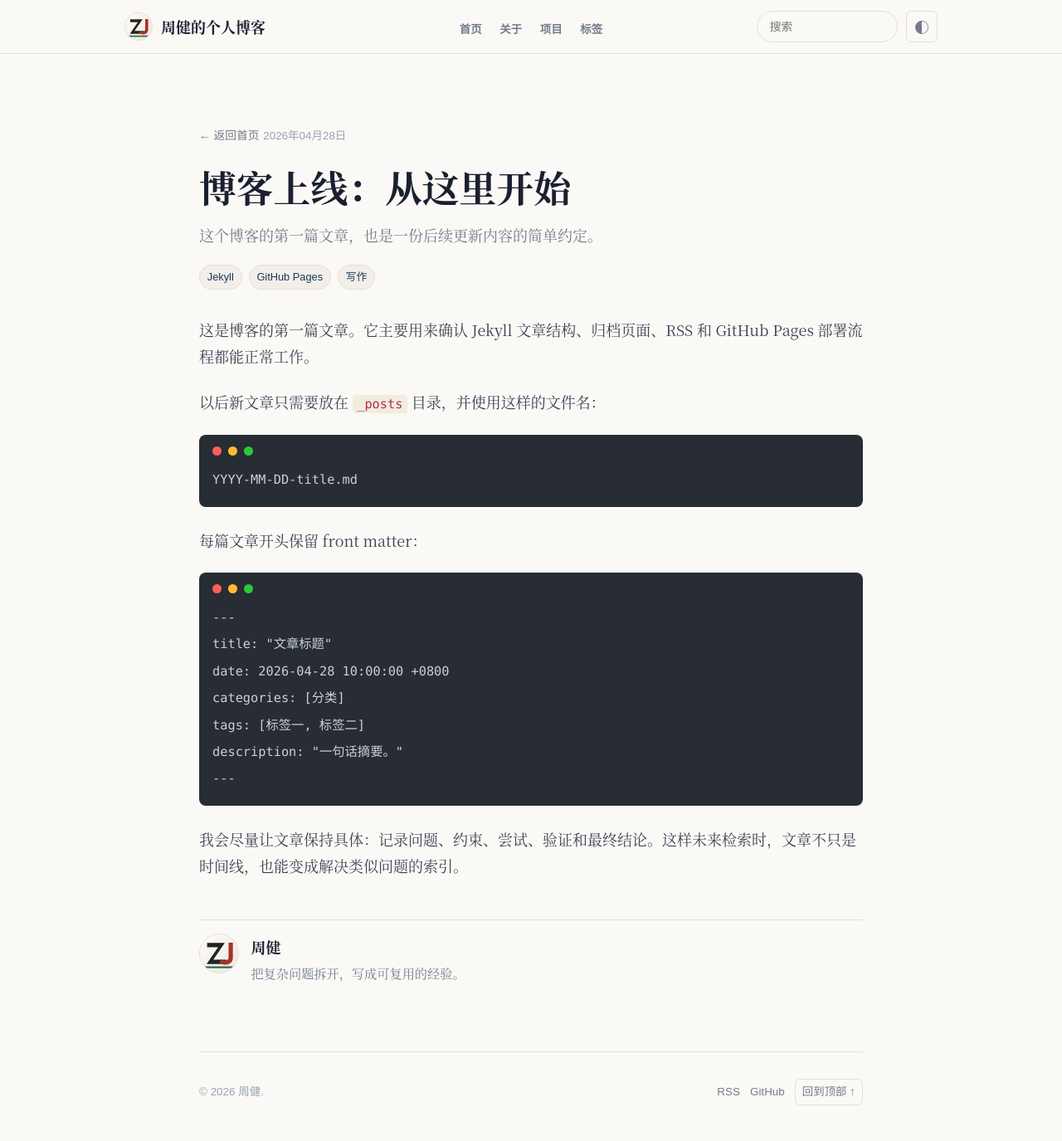
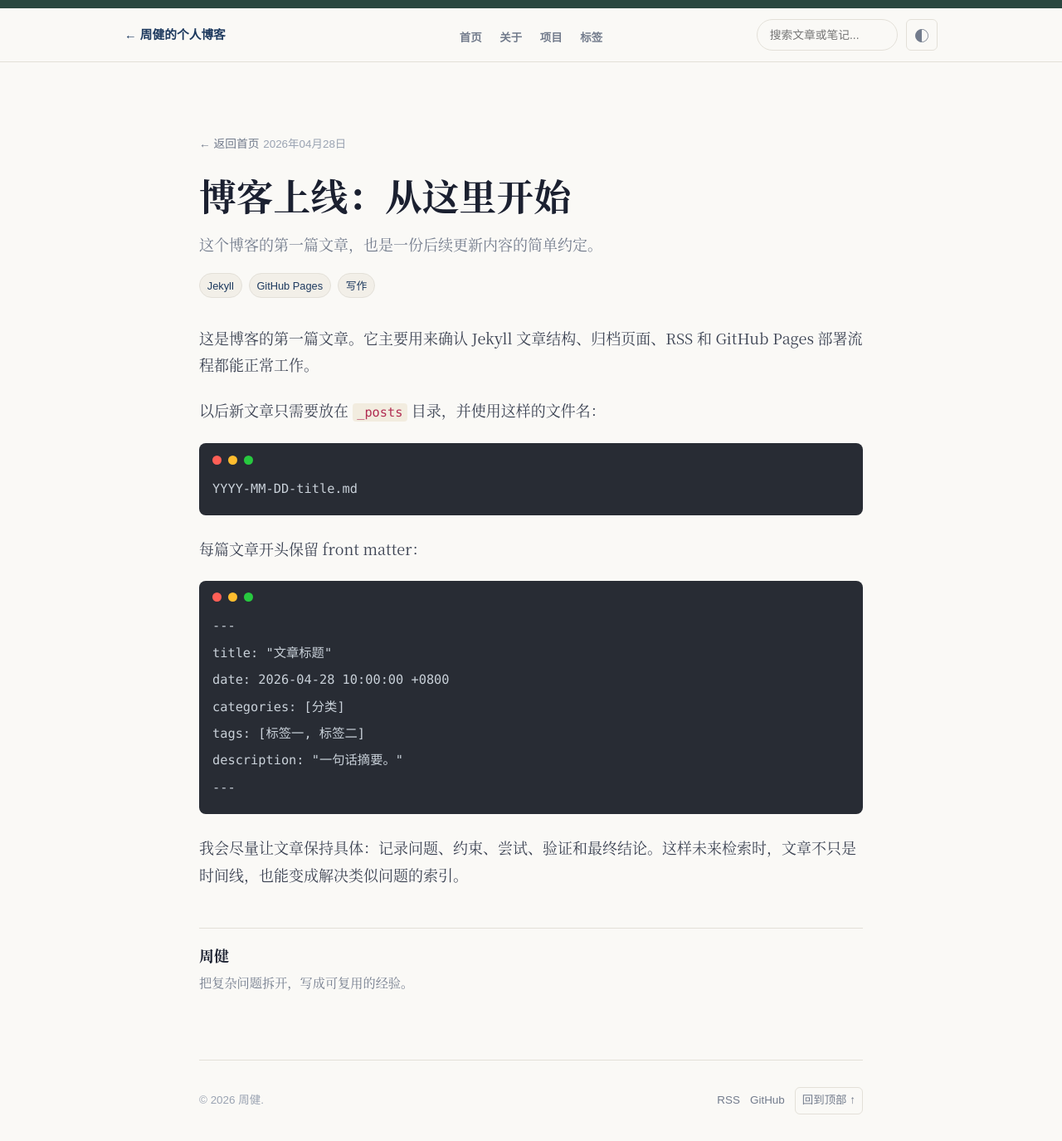
Before and after one commit to jianrec/jianzhou, a Jekyll site: the page built from _posts/2026-04-28-welcome.md, in a window 1280 px wide and 1375 px high. Shown: the whole window at 83% size. Built offline with Jekyll 4.4.1, drawn with Linux system fonts in a browser that asks for light colours.

Commit message:
Remove avatar branding from blog theme

```diff
--- a/_config.yml
+++ b/_config.yml
@@ -14,7 +14,7 @@ author:
   email: ""
   github: "jianrec"
 
-favicon: assets/images/monogram.svg
+favicon: ""
 google_analytics: ""
 disqus: ""
 
--- a/_includes/header.html
+++ b/_includes/header.html
@@ -2,10 +2,7 @@
 
 <nav class="site-nav" aria-label="主导航">
   <div class="nav-inner">
-    <a class="nav-brand" href="{{ '/' | relative_url }}" aria-label="{{ site.title }} 首页">
-      <img src="{{ '/assets/images/monogram.svg' | relative_url }}" alt="" width="34" height="34">
-      <span>{{ site.title }}</span>
-    </a>
+    <a class="nav-brand" href="{{ '/' | relative_url }}" aria-label="{{ site.title }} 首页">← {{ site.title }}</a>
 
     <button class="nav-toggle" type="button" aria-expanded="false" aria-controls="nav-links" aria-label="打开菜单">
       <span></span>
@@ -25,7 +22,7 @@
 
     <div class="nav-tools">
       <div class="search-box" role="search">
-        <input id="site-search" type="search" placeholder="搜索" autocomplete="off" aria-label="搜索文章">
+        <input id="site-search" type="search" placeholder="搜索文章或笔记..." autocomplete="off" aria-label="搜索文章">
         <ul id="search-results" class="search-results" aria-label="搜索结果"></ul>
       </div>
       <button class="theme-toggle" type="button" aria-label="切换深浅色">◐</button>
--- a/_layouts/post.html
+++ b/_layouts/post.html
@@ -30,7 +30,6 @@ layout: default
   </div>
 
   <aside class="author-note">
-    <img src="{{ '/assets/images/monogram.svg' | relative_url }}" alt="" width="48" height="48">
     <div>
       <strong>{{ site.author.name }}</strong>
       <p>{{ site.author.bio }}</p>
--- a/assets/css/style.scss
+++ b/assets/css/style.scss
@@ -17,6 +17,7 @@
   --font-serif: "Songti SC", "Noto Serif CJK SC", "Source Han Serif SC", Georgia, serif;
   --font-ui: "PingFang SC", "Hiragino Sans GB", "Microsoft YaHei", sans-serif;
   --max: 800px;
+  --top-strip: 10px;
 }
 
 @media (prefers-color-scheme: dark) {
@@ -82,6 +83,17 @@ body {
   transition: background 0.25s ease, color 0.25s ease;
 }
 
+body::before {
+  position: fixed;
+  top: 0;
+  left: 0;
+  z-index: 1200;
+  width: 100%;
+  height: var(--top-strip);
+  content: "";
+  background: #2a4740;
+}
+
 a {
   color: var(--accent);
   text-decoration: underline;
@@ -120,7 +132,7 @@ img {
 
 .site-nav {
   position: fixed;
-  top: 0;
+  top: var(--top-strip);
   z-index: 1000;
   width: 100%;
   border-bottom: 1px solid var(--border);
@@ -139,25 +151,13 @@ img {
 }
 
 .nav-brand {
-  display: inline-flex;
-  align-items: center;
-  gap: 0.62rem;
   min-width: 0;
-  color: var(--ink);
-  font-weight: 700;
+  overflow: hidden;
+  color: var(--accent);
+  font-family: var(--font-ui);
+  font-size: 0.92rem;
+  font-weight: 600;
   text-decoration: none;
-}
-
-.nav-brand img {
-  width: 34px;
-  height: 34px;
-  border: 1px solid var(--border);
-  border-radius: 50%;
-  background: var(--bg-warm);
-}
-
-.nav-brand span {
-  overflow: hidden;
   text-overflow: ellipsis;
   white-space: nowrap;
 }
@@ -312,7 +312,7 @@ img {
 .site-main {
   width: min(100% - 2rem, var(--max));
   margin: 0 auto;
-  padding-top: 6.6rem;
+  padding-top: 7.25rem;
 }
 
 .home-intro,
@@ -577,18 +577,9 @@ h3 {
 }
 
 .author-note {
-  display: flex;
-  gap: 0.9rem;
-  align-items: flex-start;
   margin: 3rem 0 0;
   padding: 1rem 0;
   border-top: 1px solid var(--border);
-}
-
-.author-note img {
-  flex: 0 0 auto;
-  border: 1px solid var(--border);
-  border-radius: 50%;
 }
 
 .author-note strong {
@@ -693,8 +684,8 @@ h3 {
     font-size: 17px;
   }
 
-  .nav-brand span {
-    max-width: 6.5rem;
+  .nav-brand {
+    max-width: 9rem;
   }
 
   .search-box {
```
Also changed, not shown: assets/images/monogram.svg (deleted).
